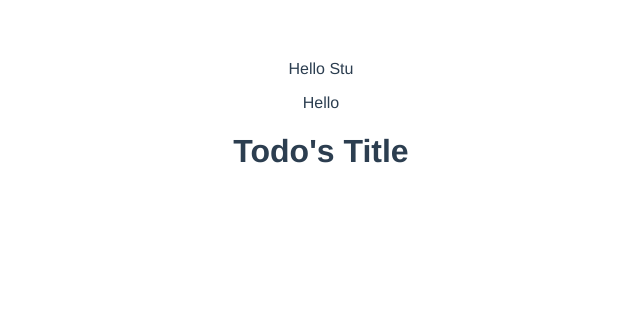
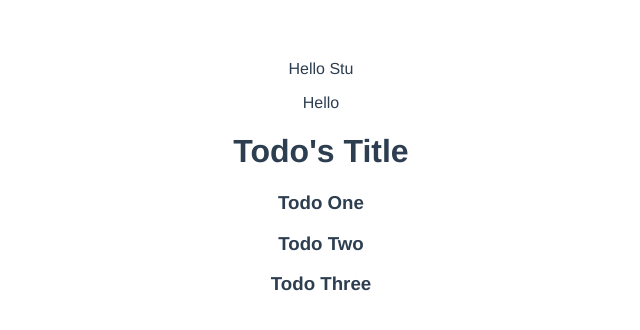
Before and after one commit to stujmar/vue-sinatra, a Vue app in the folder hello-vue/: page / in a window 1280 px wide. Shown: the top 330 px of the page, without its empty margins (319-959 px from the left). Built offline with nearby package versions, Linux system fonts and the light colour scheme.

Commit message:
looping through data array displaying comps

```diff
--- a/hello-vue/src/components/Todos.vue
+++ b/hello-vue/src/components/Todos.vue
@@ -1,6 +1,9 @@
 <template>
     <div>
         <h1>{{msg}}</h1>
+        <div v-bind:key="todo.id" v-for="todo in todos" >
+            <h3>{{todo.title}}</h3>
+        </div>
     </div>
 </template>
 
```
